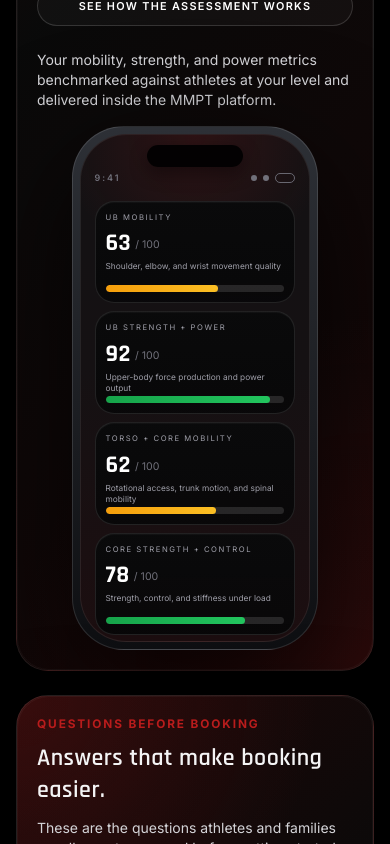
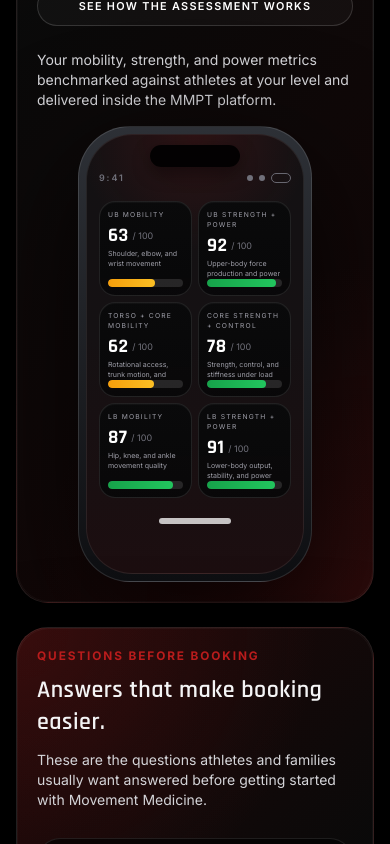
Before and after one commit to ericnicholsmmpt/mmpt-website-crm, a Next.js app: page / in a window 390 px wide. Shown: the part 4720-5564 px from the top of the page. Built offline with nearby package versions, Linux system fonts and the light colour scheme; no server answers.

Commit message:
Fix mobile layout for performance board phone

```diff
--- a/components/marketing/PerformanceBoard.tsx
+++ b/components/marketing/PerformanceBoard.tsx
@@ -74,13 +74,13 @@ export default function PerformanceBoard() {
             </p>
           </div>
 
-          <div className="mx-auto w-full max-w-[15.4rem] sm:max-w-[15.8rem]">
+          <div className="mx-auto w-full max-w-[14.6rem] sm:max-w-[15.8rem]">
             <div className="relative rounded-[3.25rem] border border-white/12 bg-[linear-gradient(180deg,rgba(46,49,55,0.98),rgba(14,15,18,1))] p-[0.42rem] shadow-[0_36px_120px_rgba(0,0,0,0.72)]">
               <div className="pointer-events-none absolute -left-[0.16rem] top-24 hidden h-10 w-[0.18rem] rounded-full bg-white/22 lg:block" />
               <div className="pointer-events-none absolute -left-[0.16rem] top-38 hidden h-14 w-[0.18rem] rounded-full bg-white/22 lg:block" />
               <div className="pointer-events-none absolute -right-[0.16rem] top-30 hidden h-18 w-[0.18rem] rounded-full bg-white/22 lg:block" />
 
-              <div className="relative flex h-[31.75rem] flex-col overflow-hidden rounded-[2.9rem] border border-white/8 bg-[radial-gradient(circle_at_top,rgba(185,28,28,0.16),transparent_26%),linear-gradient(180deg,#131113_0%,#151113_46%,#1c0e10_100%)] px-3.5 pb-4.5 pt-4">
+              <div className="relative flex h-[27.5rem] flex-col overflow-hidden rounded-[2.9rem] border border-white/8 bg-[radial-gradient(circle_at_top,rgba(185,28,28,0.16),transparent_26%),linear-gradient(180deg,#131113_0%,#151113_46%,#1c0e10_100%)] px-3 pb-4 pt-4 sm:h-[31.75rem] sm:px-3.5 sm:pb-4.5">
                 <div className="pointer-events-none absolute inset-x-[29%] top-2.5 h-5.5 rounded-full bg-black/92 shadow-[0_6px_18px_rgba(0,0,0,0.42)]" />
 
                 <div className="mt-5 flex items-center justify-between text-[0.56rem] font-semibold uppercase tracking-[0.22em] text-zinc-500">
@@ -92,25 +92,25 @@ export default function PerformanceBoard() {
                   </div>
                 </div>
 
-                <div className="mt-4 grid gap-2 sm:grid-cols-2">
+                <div className="mt-4 grid grid-cols-2 gap-1.5 sm:gap-2">
                     {focusAreas.map((area) => (
                       <article
                         key={area.title}
-                        className="flex min-h-[6.3rem] flex-col rounded-[1.2rem] border border-white/10 bg-[linear-gradient(180deg,rgba(10,10,11,0.98),rgba(8,8,9,0.95))] px-2.5 py-2.5 shadow-[inset_0_1px_0_rgba(255,255,255,0.03)]"
+                        className="flex min-h-[5.6rem] flex-col rounded-[1rem] border border-white/10 bg-[linear-gradient(180deg,rgba(10,10,11,0.98),rgba(8,8,9,0.95))] px-2 py-2 shadow-[inset_0_1px_0_rgba(255,255,255,0.03)] sm:min-h-[6.3rem] sm:rounded-[1.2rem] sm:px-2.5 sm:py-2.5"
                       >
-                        <p className="text-[0.48rem] uppercase tracking-[0.2em] text-zinc-400">
+                        <p className="text-[0.42rem] uppercase tracking-[0.18em] text-zinc-400 sm:text-[0.48rem] sm:tracking-[0.2em]">
                           {area.title}
                         </p>
-                        <div className="mt-2 flex items-end gap-1">
-                          <p className="text-[1.5rem] font-bold leading-none heading text-white">
+                        <div className="mt-1.5 flex items-end gap-1 sm:mt-2">
+                          <p className="text-[1.2rem] font-bold leading-none heading text-white sm:text-[1.5rem]">
                             {area.score}
                           </p>
-                          <p className="pb-0.5 text-[0.66rem] text-zinc-500">/ 100</p>
+                          <p className="pb-0.5 text-[0.56rem] text-zinc-500 sm:text-[0.66rem]">/ 100</p>
                         </div>
-                        <p className="mt-1.5 h-[1.5rem] overflow-hidden text-[0.52rem] leading-snug text-zinc-400">
+                        <p className="mt-1 h-[1.28rem] overflow-hidden text-[0.44rem] leading-snug text-zinc-400 sm:mt-1.5 sm:h-[1.5rem] sm:text-[0.52rem]">
                           {area.note}
                         </p>
-                        <div className="metric-bar mt-auto">
+                        <div className="metric-bar mt-auto h-[0.34rem] sm:h-[0.45rem]">
                           <div
                             className="metric-fill"
                             style={{
@@ -127,7 +127,7 @@ export default function PerformanceBoard() {
                 </div>
 
                 <div className="mt-5 flex justify-center">
-                  <div className="h-1.5 w-24 rounded-full bg-white/75" />
+                  <div className="h-1.5 w-18 rounded-full bg-white/75 sm:w-24" />
                 </div>
               </div>
             </div>
```
